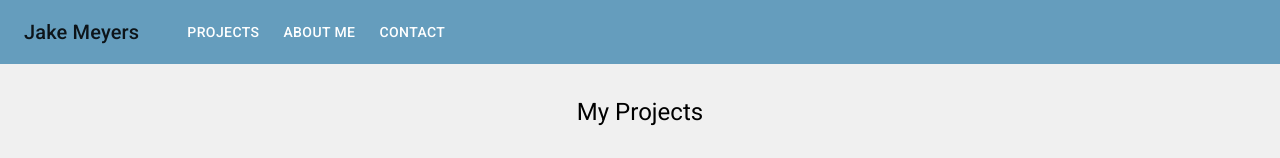
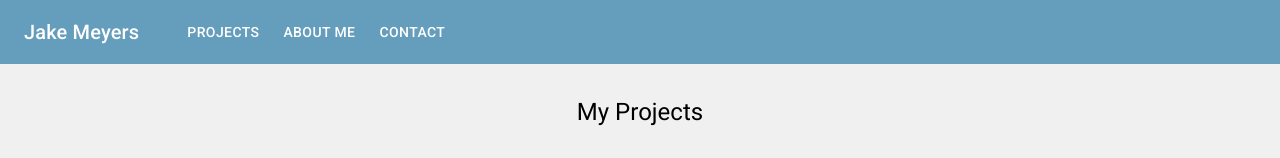
Before and after one commit to jrmeyers92/newPortfolio, a React (Create React App) app: page / in a window 1280 px wide. Shown: the top 158 px of the page. Built offline with nearby package versions, Linux system fonts and the light colour scheme.

Commit message:
changed title to white

```diff
--- a/src/components/Nav.js
+++ b/src/components/Nav.js
@@ -25,6 +25,7 @@ const useStyles = makeStyles((theme) => ({
 		marginRight: theme.spacing(2),
 	},
 	title: {
+		color: "white",
 		[theme.breakpoints.down("sm")]: {
 			flexGrow: 1,
 		},
```
Also changed, not shown: 1 other file (tests, documents, lock files or other folders).
